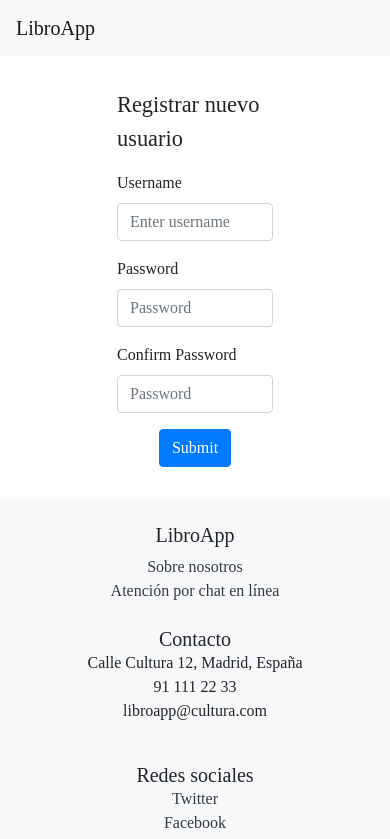
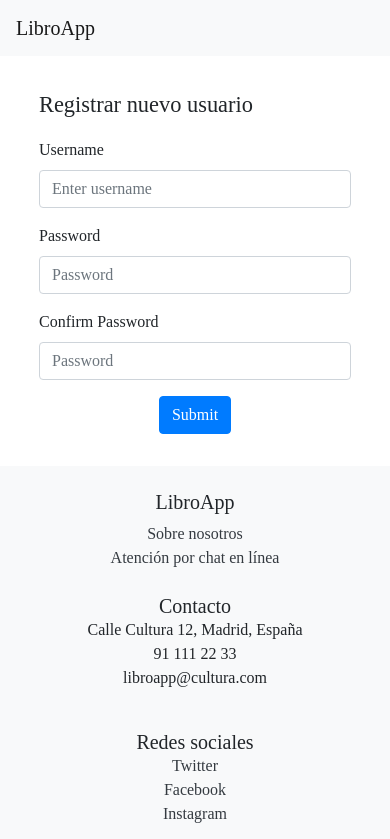
Before and after one commit to FranJ-AR/bookApp-frontend, an Angular app: page /register in a window 390 px wide. Shown: the top 839 px of the page. Built offline with nearby package versions, Linux system fonts and the light colour scheme.

Commit message:
Added some responsive features previously abstent to the component

```diff
--- a/src/app/auth/auth.component.scss
+++ b/src/app/auth/auth.component.scss
@@ -1,5 +1,5 @@
 .form-group{
-    width: 40%;
+    width: 80%;
 }
 
 /*.c-form{
@@ -23,3 +23,26 @@
 
     font-size: 1.4em
 }
+
+/* For tablets */
+
+@media (min-width: 768px) and (max-width: 1023px){
+
+    .form-group{
+
+        width: 60%;
+
+    }
+
+}
+
+/* For desktop */
+@media (min-width: 1024px){
+
+    .form-group{
+
+        width: 40%;
+
+    }
+
+}
```
